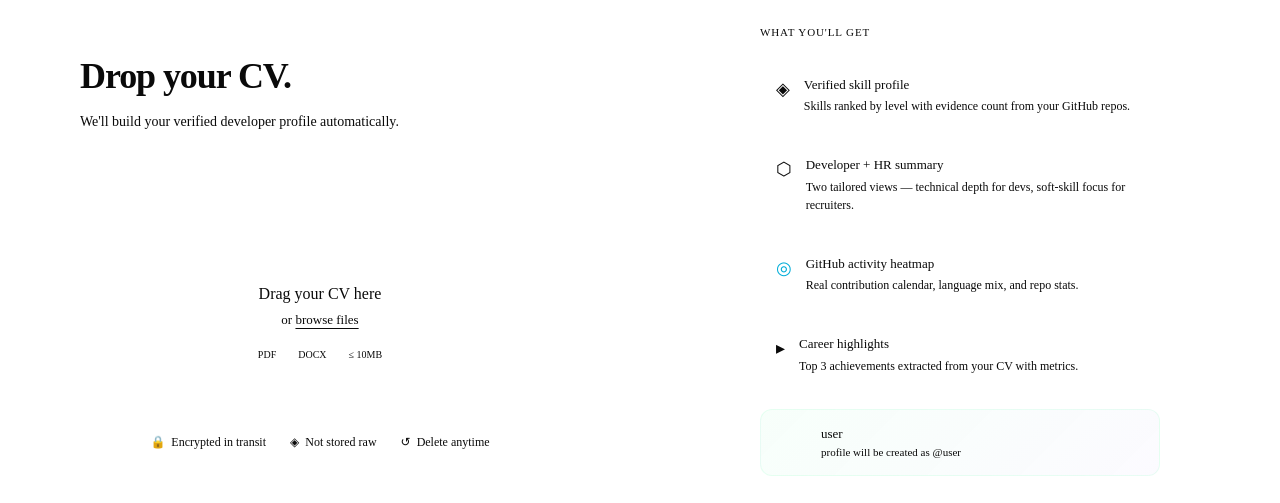
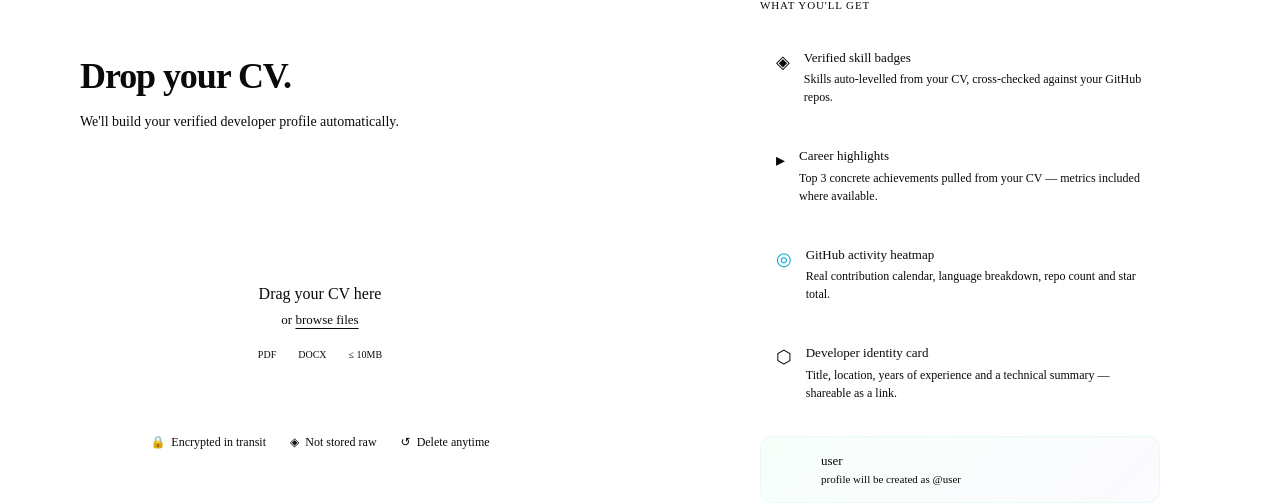
Before and after one commit to NuriOkumus/VouchIT2, a Next.js app in the folder web/: page /upload in a window 1280 px wide. Shown: the part 182-685 px from the top of the page. Built offline with nearby package versions, Linux system fonts and the light colour scheme; no server answers.

Commit message:
fix: align upload preview cards with actual profile output

```diff
--- a/web/app/upload/page.tsx
+++ b/web/app/upload/page.tsx
@@ -211,20 +211,20 @@ export default function UploadPage() {
             <div style={{ display: "flex", flexDirection: "column", gap: 12 }}>
               {[
                 {
-                  icon: "◈", color: "var(--mint)", title: "Verified skill profile",
-                  desc: "Skills ranked by level with evidence count from your GitHub repos.",
+                  icon: "◈", color: "var(--mint)", title: "Verified skill badges",
+                  desc: "Skills auto-levelled from your CV, cross-checked against your GitHub repos.",
                 },
                 {
-                  icon: "⬡", color: "var(--violet)", title: "Developer + HR summary",
-                  desc: "Two tailored views — technical depth for devs, soft-skill focus for recruiters.",
+                  icon: "▸", color: "var(--amber)", title: "Career highlights",
+                  desc: "Top 3 concrete achievements pulled from your CV — metrics included where available.",
                 },
                 {
                   icon: "◎", color: "#00ADD8", title: "GitHub activity heatmap",
-                  desc: "Real contribution calendar, language mix, and repo stats.",
+                  desc: "Real contribution calendar, language breakdown, repo count and star total.",
                 },
                 {
-                  icon: "▸", color: "var(--amber)", title: "Career highlights",
-                  desc: "Top 3 achievements extracted from your CV with metrics.",
+                  icon: "⬡", color: "var(--violet)", title: "Developer identity card",
+                  desc: "Title, location, years of experience and a technical summary — shareable as a link.",
                 },
               ].map(({ icon, color, title, desc }) => (
                 <div key={title} style={{
```
